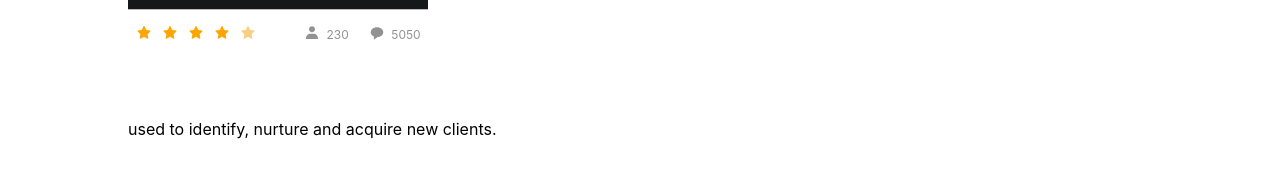
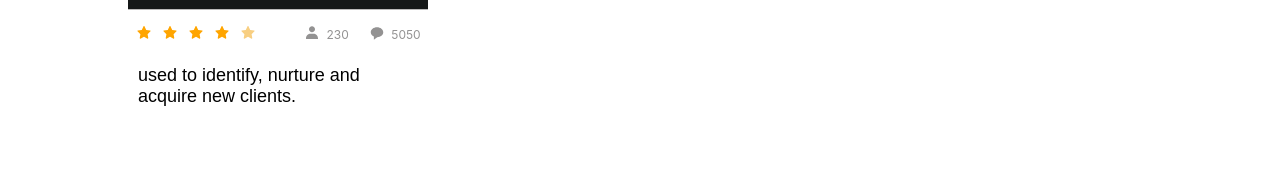
Before and after one commit to TamannaAfroz2666/Online-Course-BD, a React (Create React App) app: page / in a window 1280 px wide. Shown: the part 1343-1532 px from the top of the page. Built offline with nearby package versions, Linux system fonts and the light colour scheme; grey boxes are pictures that could not be loaded.

Commit message:
short title description styled

```diff
--- a/src/components/Course/Card/Card.css
+++ b/src/components/Course/Card/Card.css
@@ -120,7 +120,15 @@
     position: relative;
 }
 
+.shortTitleDes{
+    width: 300px;
+    font-size: 18px;
+    font-family: sans-serif;
+    padding: 0px 10px;
+    bottom: 3em;
+    position: relative;
 
+}
 .name {
     padding-top: 80px;
 
```
